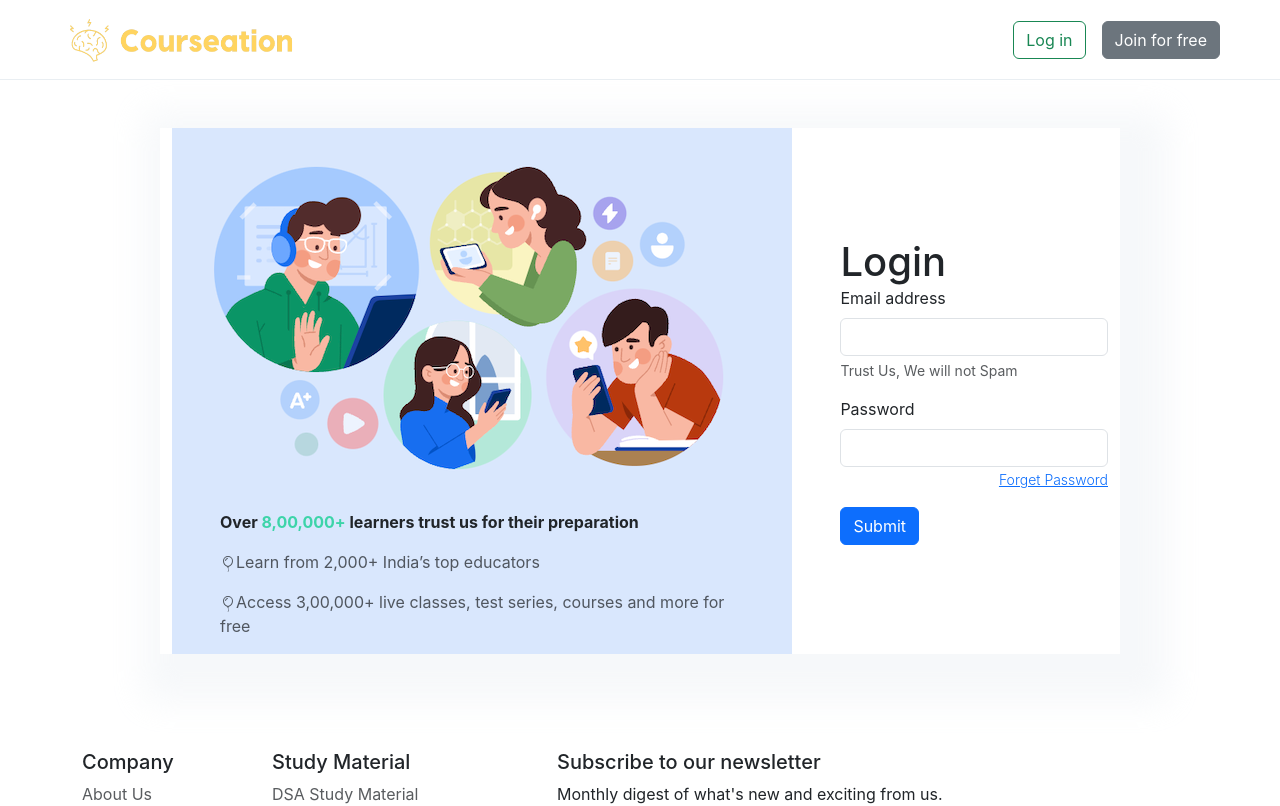
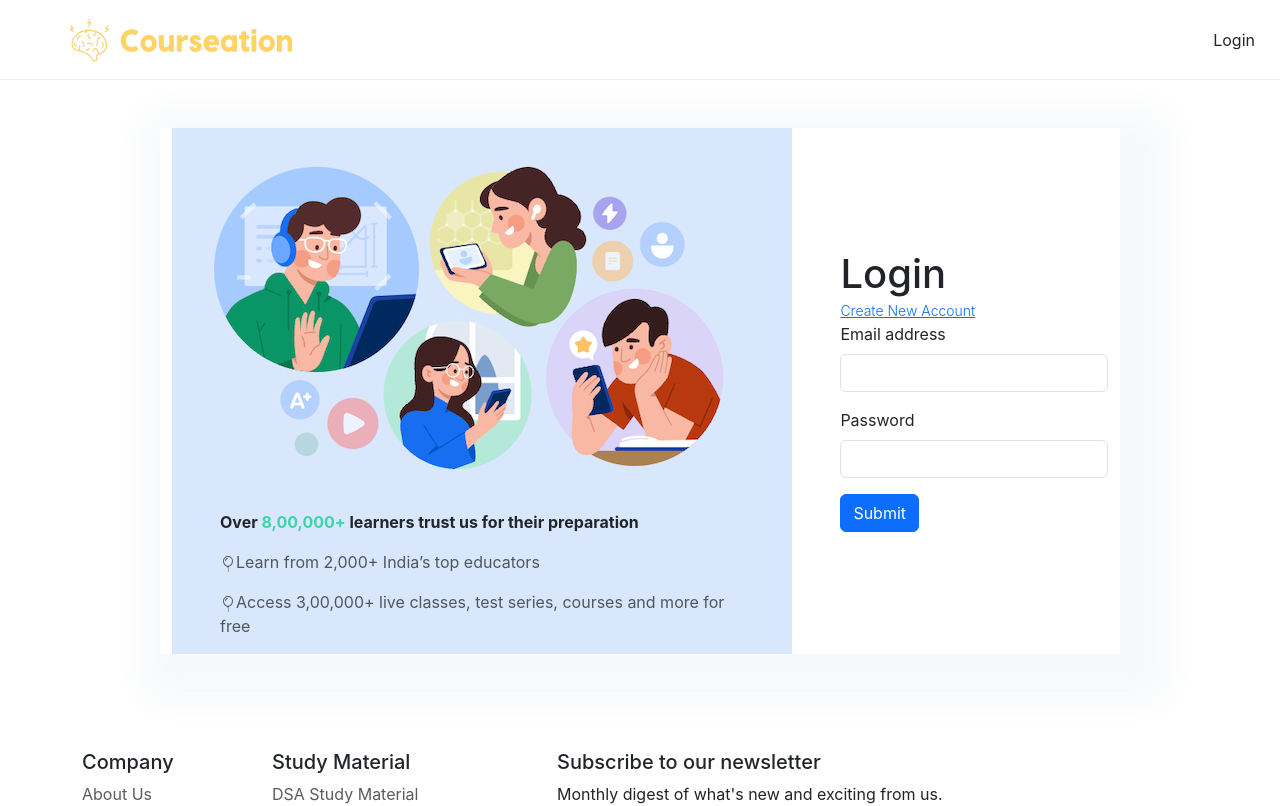
Before and after one commit to Aman-0604/Couresation, a React (Create React App) app in the folder client/: page /login in a window 1280 px wide. Shown: the top 806 px of the page. Built offline with nearby package versions, Linux system fonts and the light colour scheme; what agora-rtc-sdk-ng would draw is missing.

Commit message:
login - logout

```diff
--- a/client/src/components/Goal.js
+++ b/client/src/components/Goal.js
@@ -38,7 +38,7 @@ export default function Goal() {
                                 return (
                                     <Link to={`/class/${item[0]}`} className='text-decoration-none link-secondary' key={index}>
                                         <div className="card goal-cards text-muted ms-3 mb-3">
-                                            <img src="./images/teacher.png" className="card-img-top" alt="..." />
+                                            <img src=".images/teacher.png" className="card-img-top" alt="..." />
                                             <div className="card-body">
                                                 <h5 className="card-title">{item[0]}</h5>
                                                 <p className="card-text">{item[1]}</p>
--- a/client/src/components/Login.js
+++ b/client/src/components/Login.js
@@ -1,8 +1,6 @@
 import React, { useState } from 'react'
 import { Link, useNavigate } from 'react-router-dom';
-// import styled from "styled-components";
 import "../styles/login.css"
-// import PropTypes from "prop-types";
 const propTypes = {};
 const defaultProps = { Task: "logIn" };
 
@@ -76,9 +74,9 @@ export default function Login(props) {
           <div className="right-auth-section d-flex flex-column justify-content-center ms-5">
 
             <h2 className='fs-1 main mb-0'>{props.Task === "logIn" ? "Login" : props.Task === "forgetPassword" ? "Reset Password" : props.Task === "signup" ? "Join Courseation" : "Gerenate New Password"}</h2>
-            <span className={`m-0 d-${props.Task === "login" ? "block" : props.Task === "signup" ? "block" : "none"}`}><Link className='fw-light small' to={props.Task === "logIn" ? '/createUser' : '/login'}> {props.Task === "logIn" ? 'Create New Account' : 'Already have an Account'}</Link></span>
+            <span className={`m-0`}><Link className='fw-light small' to={props.Task === "logIn" ? '/signup' : '/login'}> {props.Task === "logIn" ? 'Create New Account' : 'Already have an Account'}</Link></span>
 
-            <form onSubmit={submitHandler} action={`${props.Task === "signup" ? "/createUser" : props.Task === "logIn" ? "/login" : props.Task === "forgetPassword" ? "/forgetPassword" : "/resetPasword"}`} method='post'>
+            <form onSubmit={submitHandler} action={`${props.Task === "signup" ? "/createUser" : "/login"}`} method='post'>
 
               <div className={`mb-4 form d-${props.Task === "signup" ? "block" : "none"}`}>
                 <label htmlFor="exampleInputPassword1" className="form-label">Name</label>
@@ -88,13 +86,11 @@ export default function Login(props) {
               <div className={`mb-3 form d-${props.Task !== "resetPassword" ? "block" : "none"}`}>
                 <label htmlFor="exampleInputEmail1" className="form-label">Email address</label>
                 <input type="email" className="form-control" id="Email" name='email' aria-describedby="emailHelp" value={credentials.email} onChange={onChange} />
-                <div id="emailHelp" className="form-text small">Trust Us, We will not Spam</div>
               </div>
 
               <div className={`mb-3 form d-${props.Task !== "forgetPassword" ? "block" : "none"}`} >
                 <label htmlFor="exampleInputPassword1" className="form-label">{props.Task !== "resetPassword" ? "Password" : "New Password"}</label>
                 <input type="password" className="form-control" id="Password" name='password' value={credentials.password} onChange={onChange} />
-                <span className={`m-0 text-end d-${props.Task !== "logIn" ? "none" : "block"}`}><Link className="fw-light small" to='/forgetPassword'>Forget Password</Link></span>
               </div>
               <button type="submit" className="btn btn-primary">Submit</button>
             </form>
--- a/client/src/components/Navbar.js
+++ b/client/src/components/Navbar.js
@@ -16,6 +16,7 @@ export default function Navbar(props) {
 
     const handleLogout = ()=>{
         localStorage.removeItem('token');
+
     }
 
     return (
@@ -36,9 +37,13 @@ export default function Navbar(props) {
                     {/* 'Log in' and 'Join for free' Buttons */}
 
                     <div className={`collapse navbar-collapse justify-content-end`} id="navbarSupportedContent">
-                        {/* d-${props.Page === "home" ? "block" :"none"} */}
                         <ul className={`navbar-nav mb-2 mb-lg-0 `}>
-                            <li className={`nav-item d-${loggedIn ? "block":"none"}`} >
+                        {!localStorage.getItem('token') ? <Link className='dropdown-item' to="/login">
+                                        <button type="button" className="btn">Login</button>
+                                    </Link> : <Link className='dropdown-item' to="/login">
+                                        <button type="button" onClick={handleLogout} className="btn">Logout</button>
+                                    </Link>}
+                            {/* <li className={`nav-item d-${loggedIn ? "block":"none"}`} >
                                 <button type="button" className="btn btn-outline-success me-3" onClick={handleLogout}>Log Out</button>
                             </li>
                             <li className={`nav-item d-${!loggedIn? "block":"none"}`}>
@@ -46,7 +51,7 @@ export default function Navbar(props) {
                             </li>
                             <li className={`nav-item d-${!loggedIn ? "block":"none"}`}>
                                 <Link to="signup"><button type="button" className="btn btn-secondary me-5">Join for free</button></Link>
-                            </li>
+                            </li> */}
                         </ul>
                     </div>
                 </div>
```
